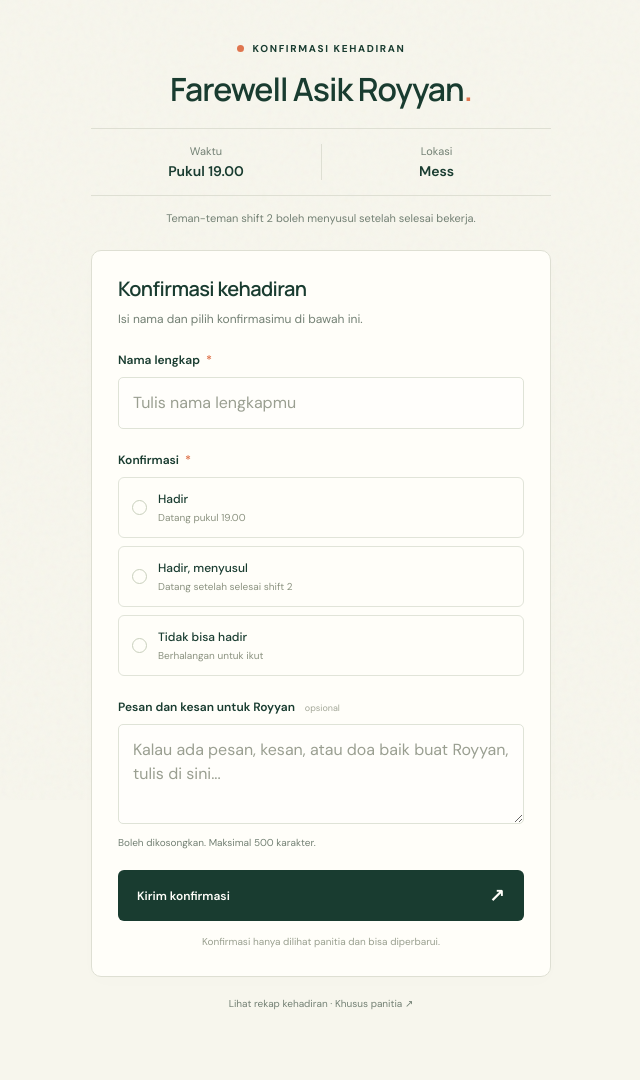
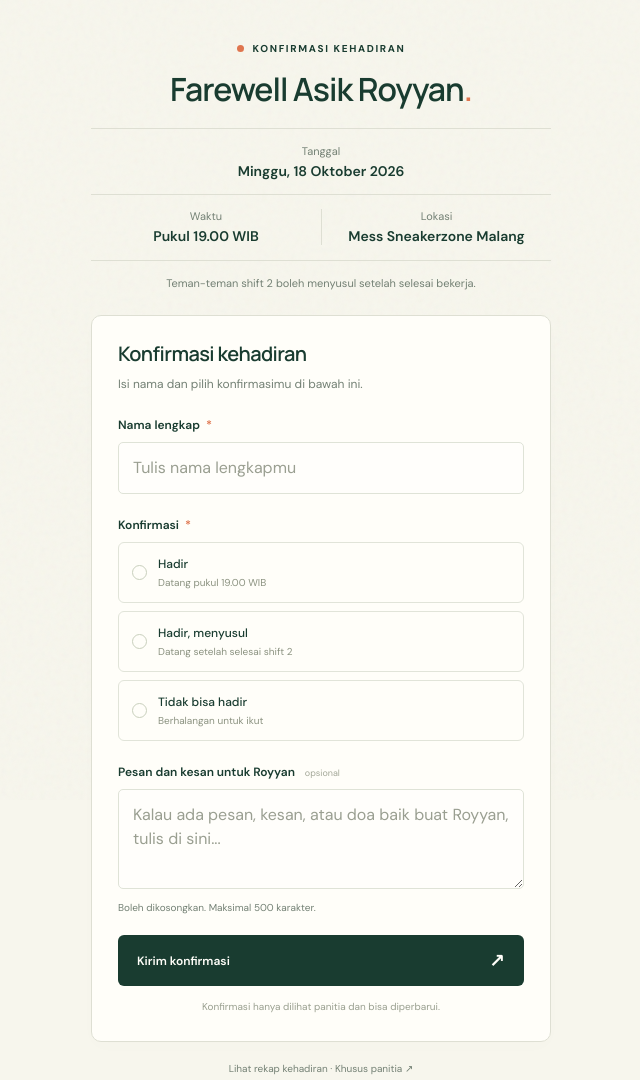
Before and after one commit to muhammadroyyan11/invitation-farewell, a website: page public/index.html in a window 1280 px wide. Shown: the whole page, without its empty margins (319-959 px from the left). Before the commit the page ends 1036 px from the top, so only its background shows below. Drawn offline with Linux system fonts and the light colour scheme.

Commit message:
Update event date, WIB time, and Mess Sneakerzone Malang venue

```diff
--- a/public/app.js
+++ b/public/app.js
@@ -16,7 +16,7 @@ try {
 function showSuccess(response, focus = true) {
   document.querySelector('#success-name').textContent = response.name;
   const messages = {
-    hadir: 'Konfirmasimu sudah tersimpan. Sampai ketemu di mess! Jangan lupa bawa cerita terbaikmu.',
+    hadir: 'Konfirmasimu sudah tersimpan. Sampai ketemu di Mess Sneakerzone Malang! Jangan lupa bawa cerita terbaikmu.',
     menyusul: 'Konfirmasimu sudah tersimpan. Selesaikan shift 2 dulu, lalu merapat. Kami tunggu, ya!',
     'tidak-hadir': 'Konfirmasimu sudah tersimpan. Terima kasih untuk doa baiknya. Semoga kita bertemu di kesempatan berikutnya.'
   };
--- a/public/form.css
+++ b/public/form.css
@@ -35,7 +35,18 @@
   border-block: 1px solid var(--line);
 }
 
-.event-summary > div + div {
+.event-summary > div {
+  padding-inline: 10px;
+}
+
+.event-summary .event-date {
+  grid-column: 1 / -1;
+  padding-bottom: 14px;
+  margin-bottom: 14px;
+  border-bottom: 1px solid var(--line);
+}
+
+.event-summary > div:last-child {
   border-left: 1px solid var(--line);
 }
 
--- a/public/index.html
+++ b/public/index.html
@@ -4,7 +4,7 @@
   <meta charset="UTF-8">
   <meta name="viewport" content="width=device-width, initial-scale=1.0">
   <meta name="theme-color" content="#f7f6ed">
-  <meta name="description" content="Konfirmasi kehadiran Farewell Asik Royyan. Pukul 19.00 di mess. Shift 2 boleh menyusul.">
+  <meta name="description" content="Konfirmasi kehadiran Farewell Asik Royyan. Minggu, 18 Oktober 2026 pukul 19.00 WIB di Mess Sneakerzone Malang. Shift 2 boleh menyusul.">
   <title>Konfirmasi Kehadiran — Farewell Asik Royyan</title>
   <link rel="icon" href="/favicon.svg" type="image/svg+xml">
   <link rel="preconnect" href="https://fonts.googleapis.com">
@@ -20,8 +20,9 @@
       <span class="eyebrow"><span class="status-dot" aria-hidden="true"></span> KONFIRMASI KEHADIRAN</span>
       <h1>Farewell Asik Royyan<span class="orange-dot">.</span></h1>
       <dl class="event-summary">
-        <div><dt>Waktu</dt><dd>Pukul 19.00</dd></div>
-        <div><dt>Lokasi</dt><dd>Mess</dd></div>
+        <div class="event-date"><dt>Tanggal</dt><dd><time datetime="2026-10-18">Minggu, 18 Oktober 2026</time></dd></div>
+        <div><dt>Waktu</dt><dd>Pukul 19.00 WIB</dd></div>
+        <div><dt>Lokasi</dt><dd>Mess Sneakerzone Malang</dd></div>
       </dl>
       <p class="shift-note">Teman-teman shift 2 boleh menyusul setelah selesai bekerja.</p>
     </header>
@@ -39,7 +40,7 @@
           <label class="status-option">
             <input type="radio" name="status" value="hadir" required>
             <span class="radio-indicator"></span>
-            <span><strong>Hadir</strong><small>Datang pukul 19.00</small></span>
+            <span><strong>Hadir</strong><small>Datang pukul 19.00 WIB</small></span>
           </label>
           <label class="status-option">
             <input type="radio" name="status" value="menyusul">
@@ -66,7 +67,7 @@
         <span class="success-mark" aria-hidden="true">✓</span>
         <h3>Makasih,<br><span id="success-name"></span>!</h3>
         <p id="success-message"></p>
-        <div class="success-event"><span>19.00 · Di mess</span></div>
+        <div class="success-event"><span>Minggu, 18 Oktober 2026 · 19.00 WIB</span><span>Mess Sneakerzone Malang</span></div>
         <button id="edit-response" class="button button-outline" type="button">Perbarui konfirmasi <span aria-hidden="true">↗</span></button>
       </div>
     </section>
```
Also changed, not shown: public/admin.html (+2 -2 lines), README.md.
